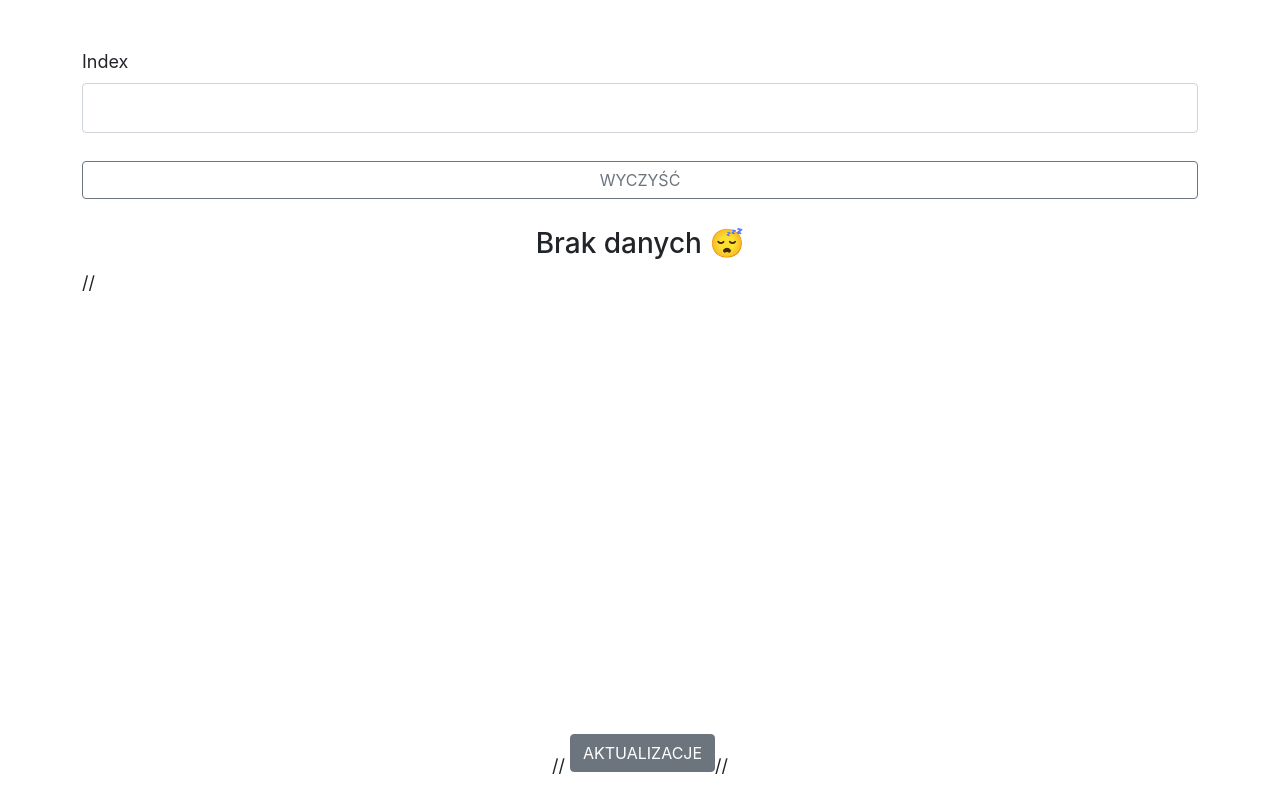
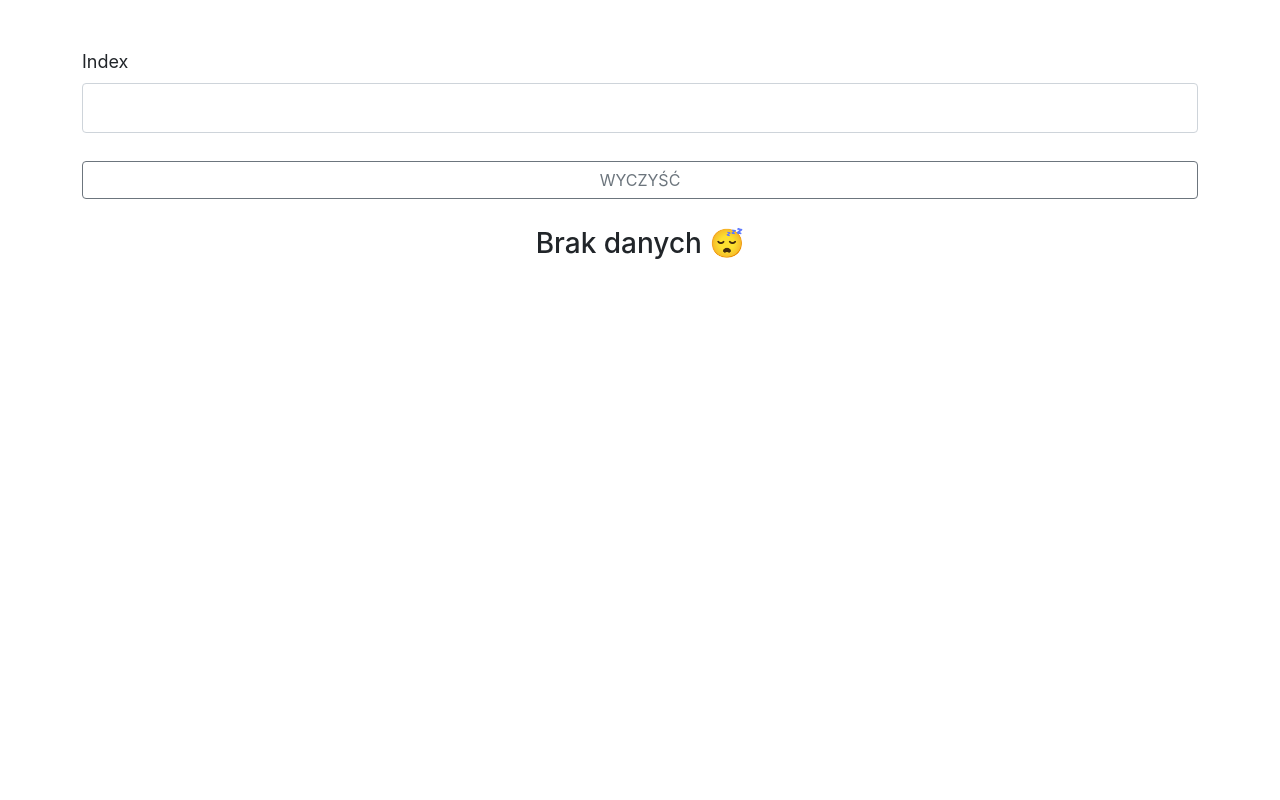
Before and after one commit to mcskypl/stock-items, a React (Create React App) app: page / in a window 1280 px wide. Built offline with nearby package versions, Linux system fonts and the light colour scheme.

Commit message:
Update Search.js

```diff
--- a/src/pages/Search.js
+++ b/src/pages/Search.js
@@ -77,10 +77,6 @@ const Search = ({currentIndex, setCurrentIndex, database, setDatabase}) => {
                 </div>
             }
 
-//             <div className="text-center fixed-bottom">
-//                 <Link className="btn btn-secondary" to="/updates">Aktualizacje</Link>
-//             </div>
-
             <div className="modal fade" id="exampleModal" tabIndex="-1" aria-labelledby="exampleModalLabel"
                  aria-hidden="true">
                 <div className="modal-dialog">
```
